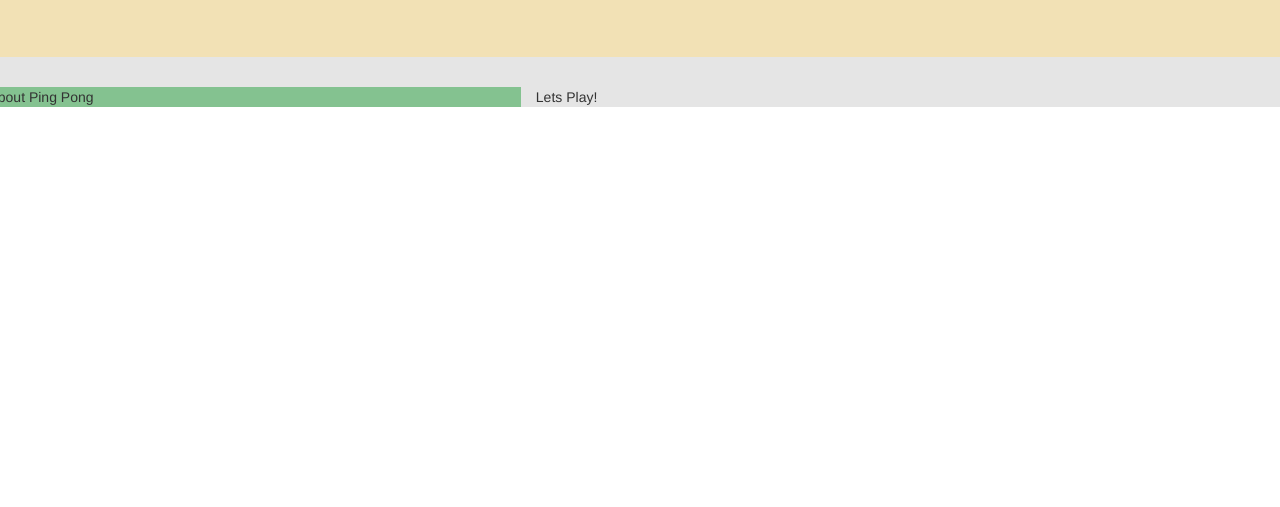
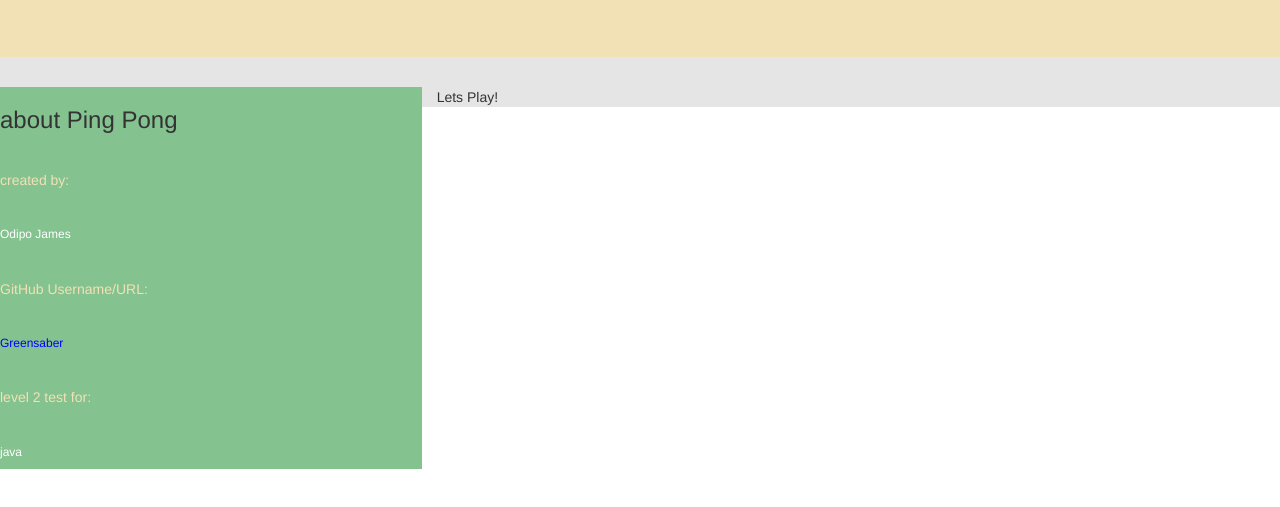
Before and after one commit to odipojames/ip3, a plain HTML site: page index.html in a window 1280 px wide. Shown: the part 113-620 px from the top of the page. Drawn offline with Linux system fonts and the light colour scheme.

Commit message:
style collum one

```diff
--- a/css/styles.css
+++ b/css/styles.css
@@ -10,14 +10,24 @@
 
 #first-row{
   background-color: #84C290;
-  margin-left: -10px;
+
 }
 
 #second-row{
   background-color: #E5E5E5;
-  margin-right:-250px;
+
 
 }
 .row{
   border: 0px;
 }
+h5{
+  color: #F2E1B5;
+}
+
+h6{
+  color: white;
+}
+#green{
+  color: blue;
+}
--- a/index.html
+++ b/index.html
@@ -17,10 +17,16 @@
   <div class="after-top"></div>
 
     <div class="row">
-      <div class="col-md-5" id="first-row">
-        about Ping Pong
+      <div class="col-md-4" id="first-row">
+        <h3>about Ping Pong</h3></br>
+      <h5>  created by:</h5></br>
+      <h6>  Odipo James</h6></br>
+      <h5>  GitHub Username/URL:</h5></br>
+      <h6 id="green">  Greensaber</h6></br>
+      <h5>  level 2 test for:</h5> </br>
+      <h6>  java</h6>
       </div>
-      <div class="col-md-7" id="second-row">
+      <div class="col-md-8" id="second-row">
         Lets Play!
       </div>
     </div>
```
